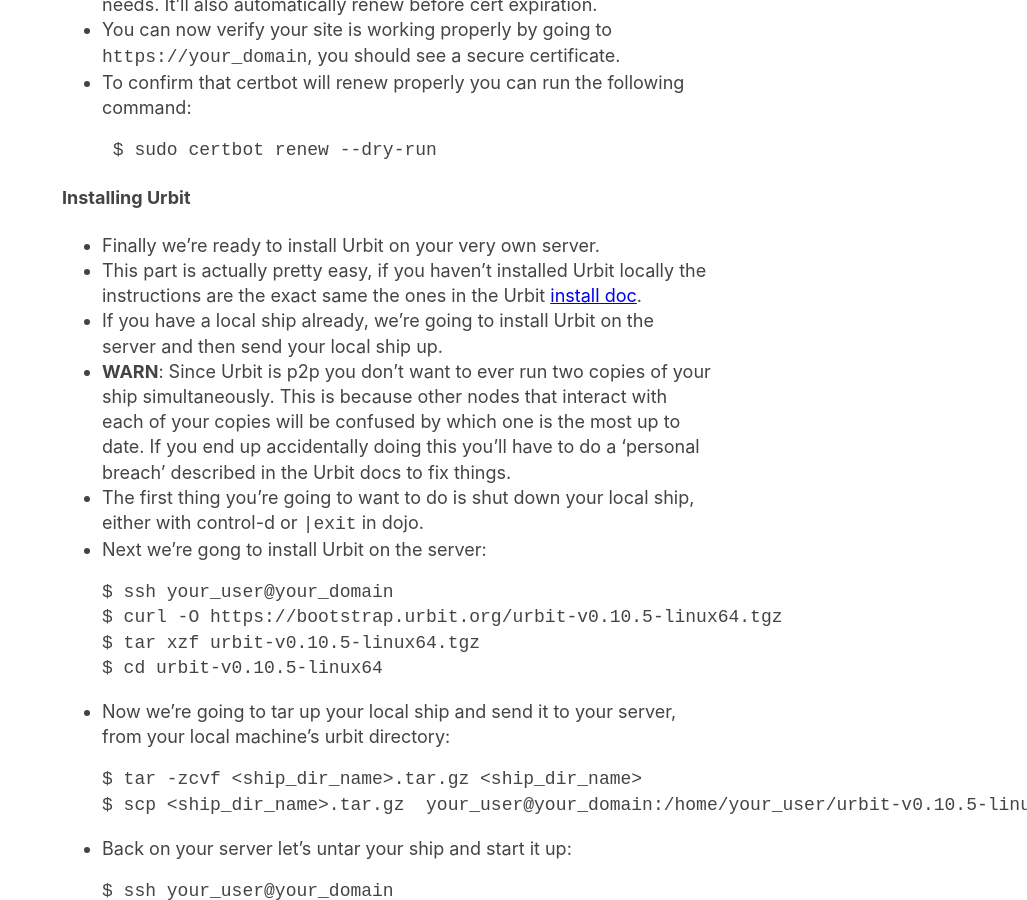
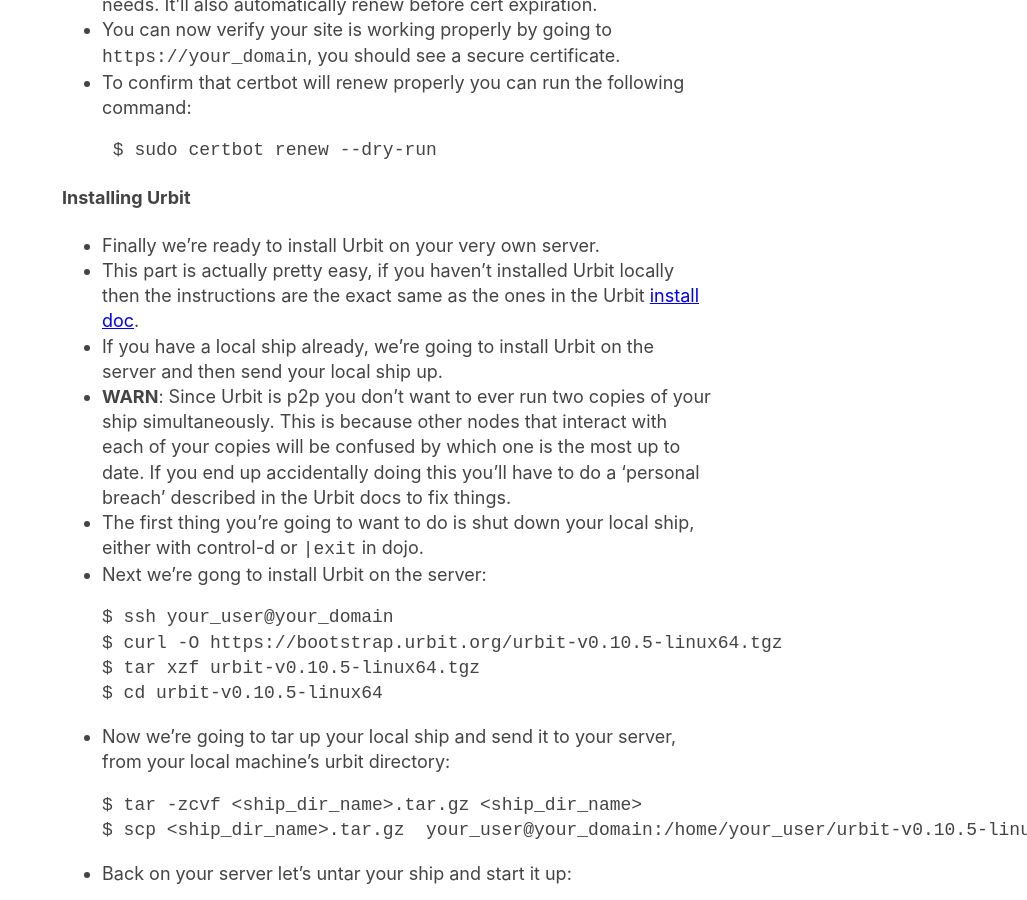
Before and after one commit to zalberico/zalberico.github.io, a Jekyll site: the page built from _posts/2020-06-06-urbit-on-the-cloud.markdown, in a window 1280 px wide and 900 px high, scrolled down 5730 px. Shown: the whole window, without its empty margins (253-1280 px from the left). Built offline with Jekyll 4.4.1, drawn with Linux system fonts in a browser that asks for light colours; some of the changed text lies outside the part shown.

Commit message:
Fixing more typos

```diff
--- a/_posts/2020-06-06-urbit-on-the-cloud.markdown
+++ b/_posts/2020-06-06-urbit-on-the-cloud.markdown
@@ -195,7 +195,7 @@
 
 #### Installing Urbit
  - Finally we're ready to install Urbit on your very own server.
- - This part is actually pretty easy, if you haven't installed Urbit locally the instructions are the exact same the ones in the Urbit [install doc][Urbit Install].
+ - This part is actually pretty easy, if you haven't installed Urbit locally then the instructions are the exact same as the ones in the Urbit [install doc][Urbit Install].
  - If you have a local ship already, we're going to install Urbit on the server and then send your local ship up.
  - **WARN**: Since Urbit is p2p you don't want to ever run two copies of your ship simultaneously. This is because other nodes that interact with each of your copies will be confused by which one is the most up to date. If you end up accidentally doing this you'll have to do a 'personal breach' described in the Urbit docs to fix things.
  - The first thing you're going to want to do is shut down your local ship, either with control-d or `|exit` in dojo.
```
Also changed, not shown: other parts of _posts/2020-06-06-urbit-on-the-cloud.markdown (+1 -1 lines).
